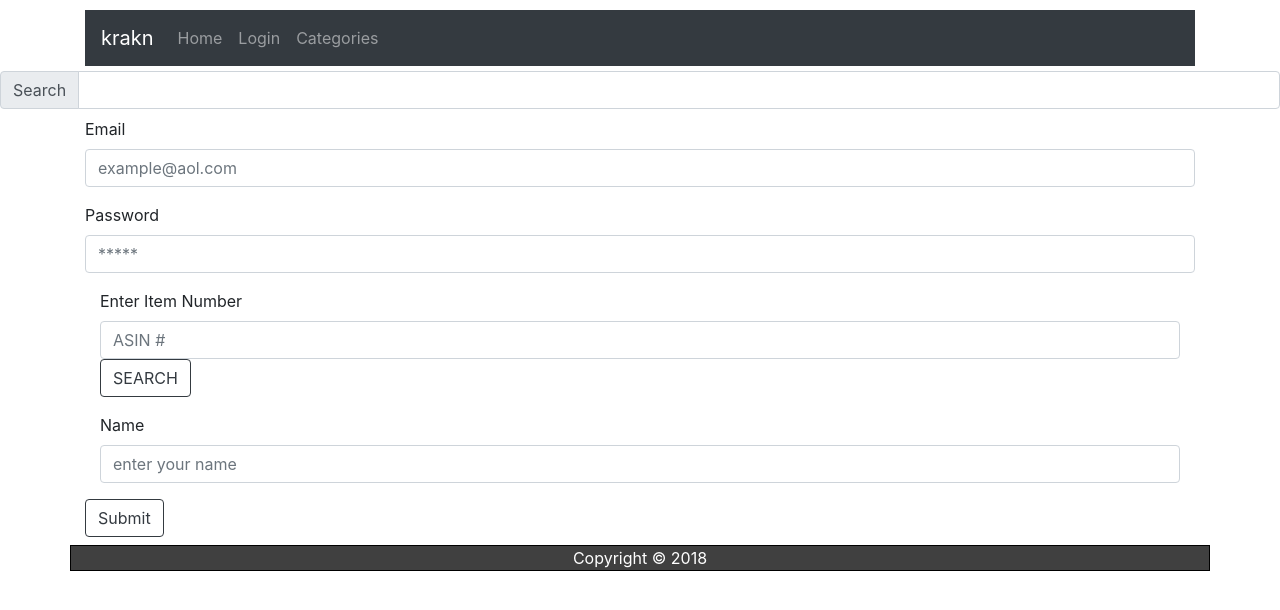
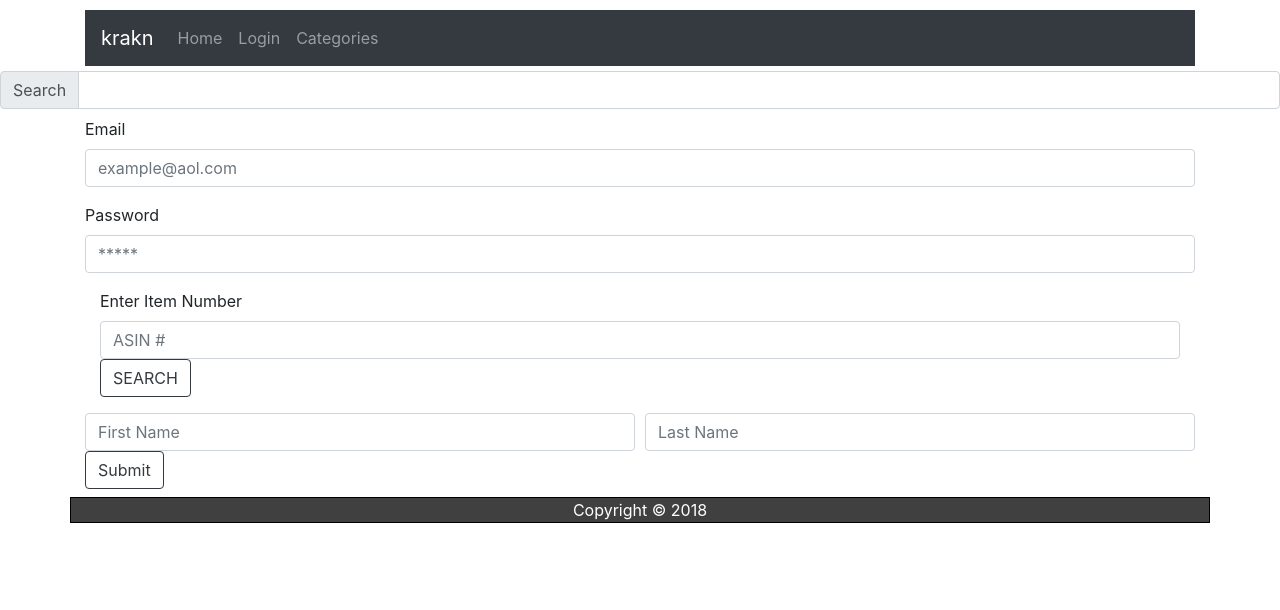
Before and after one commit to bryantwofourtwo/akrakn, a React (Create React App) app in the folder abkrakn/: page / in a window 1280 px wide. Shown: the top 610 px of the page. Built offline with nearby package versions, Linux system fonts and the light colour scheme.

Commit message:
added last anme box

```diff
--- a/abkrakn/src/components/EnterInfo/EnterInfo.js
+++ b/abkrakn/src/components/EnterInfo/EnterInfo.js
@@ -44,10 +44,15 @@ class EnterInfo extends Component {
                     <input type="text" className="form-control" name="inputItemNumber" value={this.state.inputItemNumber}  onChange={this.handleChange} placeholder="ASIN #" />
                     <button className="btn btn-outline-dark" onClick={this.handleClick}><span>SEARCH</span></button>
                 </div>
-                <div className="form-group col-md-12">
-                    <label>Name</label>
-                    <input type="text" className="form-control" name="inputName" value={this.state.inputName}placeholder="enter your name" />
+                <div className="form-row">
+                    <div className="col-md-6">
+                    <input type="text" className="form-control" placeholder="First Name" />
+                    </div>
+                    <div className="col-md-6">
+                    <input type="text" className="form-control" placeholder="Last Name" />
+                    </div>
                 </div>
+
             <button type="submit" className="btn btn-outline-dark">Submit</button>
         </form>
     </div>)
```
